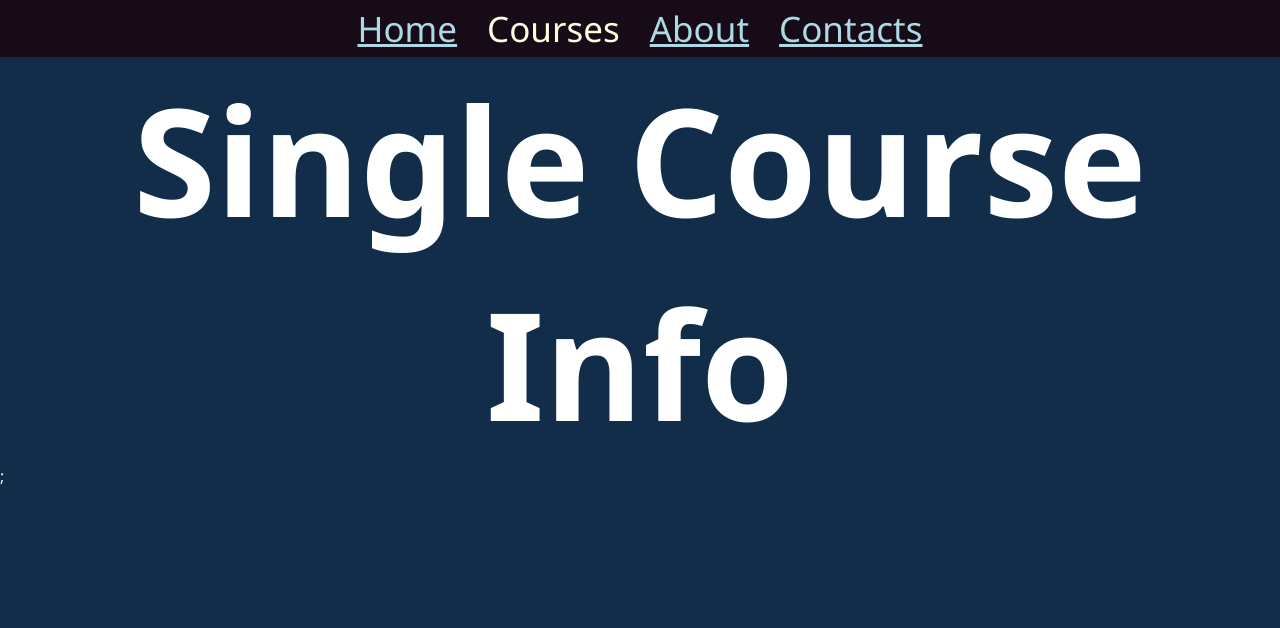
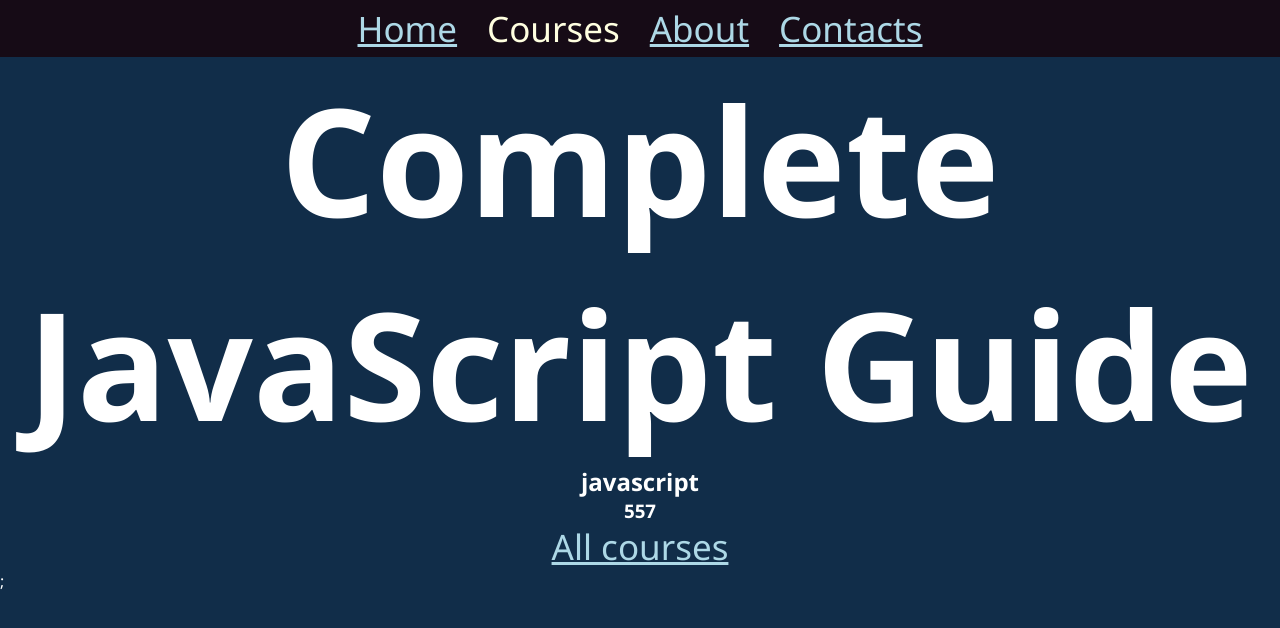
Before and after one commit to sergey87chuvasov/react-router-project, a React (Create React App) app: page /courses/javascript in a window 1280 px wide. Shown: the top 628 px of the page. Built offline with nearby package versions, Linux system fonts and the light colour scheme.

Commit message:
added informayion on courses page

```diff
--- a/src/App.jsx
+++ b/src/App.jsx
@@ -20,7 +20,7 @@
             <Route path='about' element={<About />} />
             <Route path='contacts' element={<Contacts />} />
             <Route path='courses' element={<Courses />} />
-            <Route path='courses/:slug' element={<SingleCourse />} />
+            <Route path='courses/:courseSlug' element={<SingleCourse />} />
             <Route path='*' element={<NotFound />} />
           </Route>
         </Routes>
--- a/src/components/SingleCourse.jsx
+++ b/src/components/SingleCourse.jsx
@@ -1,5 +1,27 @@
+import { Link, useParams } from 'react-router-dom';
+import courses from '../data/courses';
+import NotFound from './NotFound';
+
 const SingleCourse = () => {
-  return <h1>Single Course Info</h1>;
+  const params = useParams();
+  // console.log(params); // slug
+  const course = courses.find((course) => course.slug === params.courseSlug);
+
+  if (!course) {
+    return <NotFound />;
+  }
+
+  return (
+    <>
+      {/* <h1>Single Course Info</h1> */}
+      <h1>{course.title}</h1>
+      <h2>{course.slug}</h2>
+      <h3>{course.id}</h3>
+      <Link to='..' relative='path'>
+        All courses
+      </Link>
+    </>
+  );
 };
 
 export default SingleCourse;
--- a/src/data/courses.js
+++ b/src/data/courses.js
@@ -11,7 +11,7 @@
   },
   {
     title: 'Complete Python Guide',
-    slug: 'react',
+    slug: 'python',
     id: 857,
   },
   {
```
